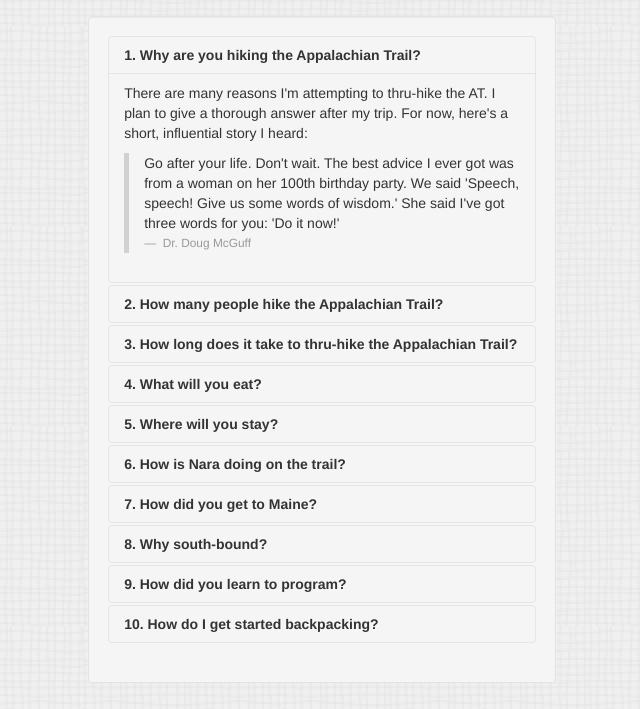
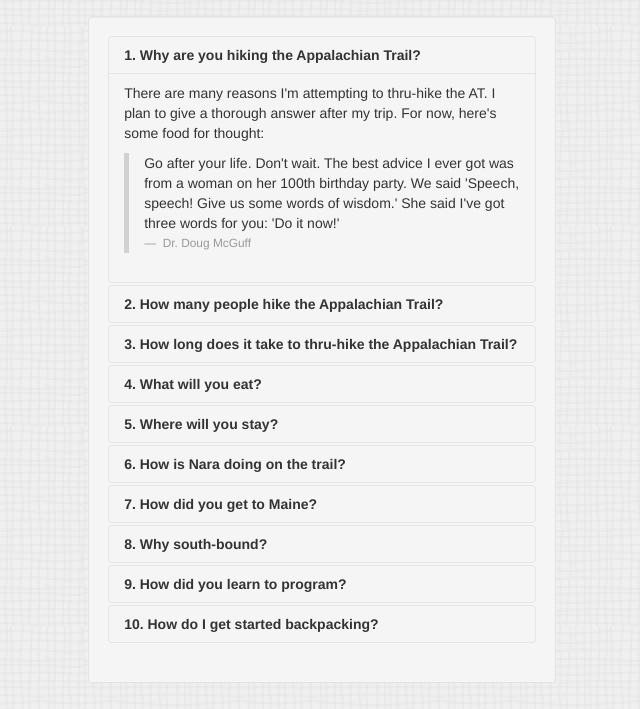
Before and after one commit to Jberczel/ATJindo, a Python web app: template templates/FAQ.html in a window 1280 px wide. Shown: the part 174-883 px from the top of the page, without its empty margins (318-958 px from the left). Run offline with Jinja, Linux system fonts and the light colour scheme; the template is opened without the code that fills it, so the values that code supplies are empty; some libraries are stand-ins or nearby versions.

Commit message:
aug28, minor updates to templates

```diff
--- a/templates/FAQ.html
+++ b/templates/FAQ.html
@@ -17,7 +17,7 @@
         </div>
         <div id="collapseOne" class="accordion-body collapse in">
           <div class="accordion-inner">
-           <p> There are many reasons I'm attempting to thru-hike the AT.  I plan to give a thorough answer after my trip.  For now, here's a short, influential story I heard:</p>
+           <p> There are many reasons I'm attempting to thru-hike the AT.  I plan to give a thorough answer after my trip.  For now, here's some food for thought:</p>
             <blockquote>Go after your life.  Don't wait.  The best advice I ever got was from a woman on her 100th birthday party.  We said 'Speech, speech! Give us some words of wisdom.'  She said I've got three words for you: 'Do it now!' <small> <cite>Dr. Doug McGuff</cite></small></blockquote>
           </div>
         </div>
@@ -44,7 +44,7 @@
         </div>
         <div id="collapseThree" class="accordion-body collapse">
           <div class="accordion-inner">
-            <p>I've heard the faster hikers can walk the entire Appalachian Trail in little over 100 days. That would be 20+ miles per day without any rest days!  Since I'm bringing Nara, I'm not going to push for such an aggressive pace.  Most successful thru-hikers generally complete their hike in 4-6 months.</p>
+            <p>I've heard the faster hikers  walk the entire Appalachian Trail in 100 days. That would be 20+ miles per day without any rest days!  Since I'm bringing Nara, I'm not going to push for such an aggressive pace.  Most successful thru-hikers generally complete their hike in 5-7 months.</p>
           </div>
         </div>
       </div>
@@ -58,7 +58,7 @@
         <div id="collapseFour" class="accordion-body collapse">
           <div class="accordion-inner">
             <p>I'm not sure what I'll be eating later, but my starting menu will look something like this:</p>
-            <p><b>Breakfast:</b> oatmeal, dried berries, cereal bars, coffee</p>
+            <p><b>Breakfast:</b> oatmeal, dried berries, poptarts, coffee</p>
             <p><b>Lunch:</b> beef jerky, dried fruit, dried squid, candy bars, cheese, chocolate</p>
             <p><b>Dinner:</b> chicken or tuna, mashed potatoes, pasta side or quinoa all mixed together</p>
 
@@ -119,17 +119,19 @@
           <div class="accordion-inner">
             Three main reasons:
             <div>
-              <b>1)</b> Maine and New Hampshire are the hardest states, and I didn't want to worry about how Nara would do in those sections for the first few months.  I wanted to see if we could hike the hardest sections at the beginning, as opposed to having anxiety about it for most of the hike.
+              <ul>
+                <li>Maine and New Hampshire are the hardest states, and I didn't want to worry about how Nara would do in those sections for the first few months.  I wanted to see if we could hike the hardest sections at the beginning, as opposed to having anxiety about it for most of the hike.</li>
+                <li>I felt impatient and wanted to experience the wilderness of Maine.</li>
+                <li>My lease ended May 31, which set us up better for a south-bound attempt.</li>
+              </ul>
+
             </div>
-            <div>
-                 <b>2)</b> I felt impatient and wanted to experience the wilderness of Maine.
-            </div>
-            <div>
-                 <b>3)</b> My lease ended May 31, which set us up better for a south-bound attempt.
+
+
             </div>
           </div>
         </div>
-      </div>
+
 
       <div class="accordion-group">
         <div class="accordion-heading">
--- a/templates/help.html
+++ b/templates/help.html
@@ -7,8 +7,10 @@
 
 	<div class="span6 offset3 well">
 		<h3>Support</h3>
+		<br>
 		<h4>Rides</h4>
 		<p>If you live near a trail town and are free to give us a ride into or out of town, please don't hesitate to contact me.</p>
+		<br>
 		<h4>Help buy us Food</h4>
 		<p>If you enjoy following our trail jorunal and want to help with buying us a meal, please consider a small donation. I'll be burning 5,000+ calories a day, so will probably be hungry 24/7. </p>
 			<form action="https://www.paypal.com/cgi-bin/webscr" method="post" target="_top">
@@ -17,6 +19,7 @@
 				<input type="image" src="https://www.paypalobjects.com/en_US/i/btn/btn_donate_LG.gif" border="0" name="submit" alt="PayPal - The safer, easier way to pay online!">
 				<img alt="" border="0" src="https://www.paypalobjects.com/en_US/i/scr/pixel.gif" width="1" height="1">
 			</form>
+		<br>
 		<h4>Anything</h4>
 		<p>We'll take all the help, support, and words of encouragement we can get, so feel free to contact us anytime.
 	</div>
```
